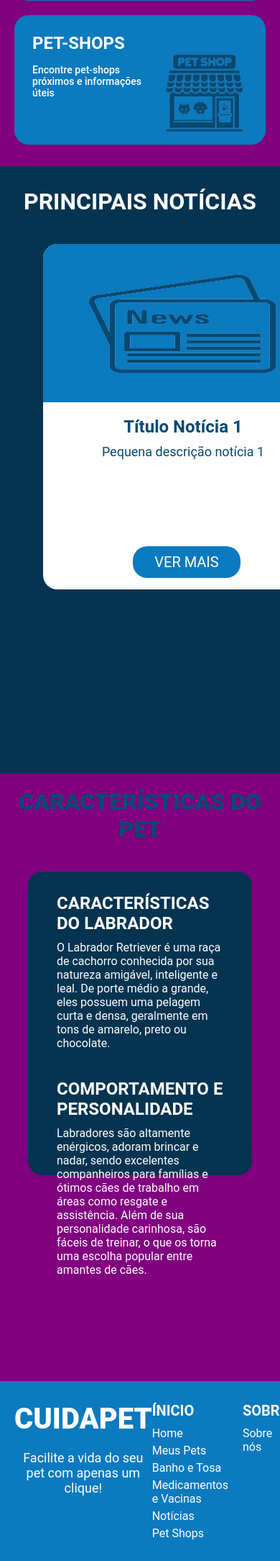
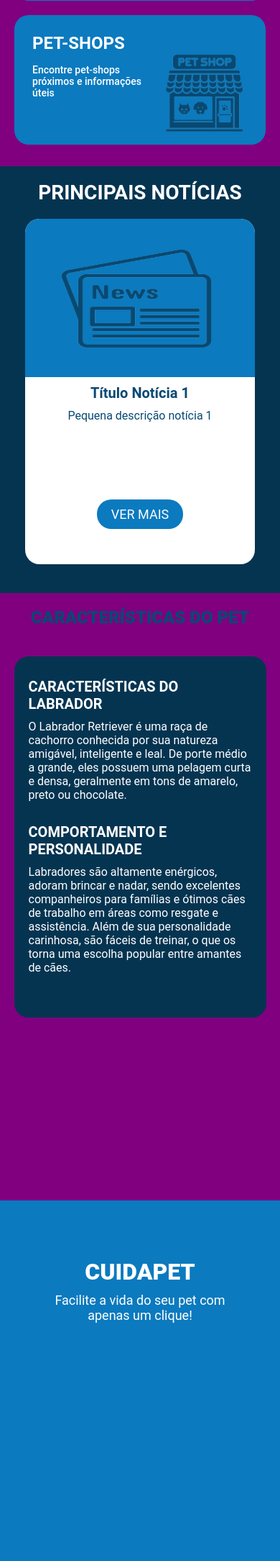
Before and after one commit to Welberth77/CuidaPet, a Python web app: template cuidapet/templates/pagina_principal/pagina_principal.html in a window 390 px wide. Shown: the part 1229-3398 px from the top of the page at 72% size. After the commit the page ends 3067 px from the top, so only its background shows below. Run offline with Jinja, Linux system fonts and the light colour scheme; the template is opened without the code that fills it, so the values that code supplies are empty.

Commit message:
media querie: página principal, tam: small

```diff
--- a/cuidapet/static/css/pages/principal.css
+++ b/cuidapet/static/css/pages/principal.css
@@ -221,7 +221,7 @@
 .caracteristicas-do-pet .caracteristicas {
     background-color: var(--bg-color-01);
     width: 80%;
-    height: 50%;
+    height: auto;
     margin-top: 40px;
     padding: 30px 40px;
     border-radius: 20px;
@@ -378,6 +378,130 @@
     .servicos-container .servico-item h3 {
         font-size: 24px;
     }
+
+
+    /* PRINCIPAIS NOTÍCIAS */
+
+    .principais-noticias {
+        height: auto;
+        padding: 20px;
+    }
+
+    /* TITULO */
+    .titulo-principais-noticias {
+        font-size: 28px;
+    }
+
+    /* CONTAINER */
+    .container-noticias {
+        display: flex;
+        flex-direction: row;
+        justify-content: space-evenly;
+        overflow-x: auto; /* Permite rolagem horizontal */
+        scroll-snap-type: x mandatory; /* Faz com que cada item "trave" no centro */
+        gap: 20px; /* Espaço entre as notícias */
+        padding: 20px; /* Reduz o padding para melhor adaptação */
+        width: 100%;
+    }
+
+    .container-noticias .noticia-item {
+        width: 320px;
+        height: 480px;
+        text-align: center;
+        scroll-snap-align: center; /* Centraliza ao deslizar */
+    }
+
+    .container-noticias .noticia-item .imagem {
+        width: 320px;
+        height: 220px;
+    }
+
+    .container-noticias .noticia-item .imagem img {
+        width: 320px;
+        height: 220px;
+        max-width: 320px;
+        max-height: 220px;
+    }
+
+    .container-noticias .noticia-item .titulo-e-descricao {
+        margin: 10px 0 0;
+        padding: 0 10px;
+        width: 100%;
+        text-align: center;
+    }
+
+    /* TITULO NOTICIA */
+    .container-noticias .noticia-item .titulo-e-descricao h2 {
+        font-size: 20px;
+    }
+
+    /* DESCRIÇÃO NOTICIA */
+    .container-noticias .noticia-item .titulo-e-descricao p {
+        font-size: 16px;
+    }
+
+    /* BOTÃO */
+    .container-noticias .noticia-item a {
+        font-size: 18px;
+        border-radius: 20px;
+        padding: 10px 20px;
+    }
+
+    /* CARACTERÍSTICAS DO PET */
+    .caracteristicas-do-pet h2 {
+        font-size: 24px;
+    }
+
+    .caracteristicas-do-pet .caracteristicas {
+        width: 90%;
+        height: auto;
+        margin-top: 40px;
+        padding: 30px 20px;
+    }
+
+    .caracteristicas-do-pet .caracteristicas h3 {
+        font-size: 20px;
+    }
+
+    .caracteristicas-do-pet .caracteristicas p {
+        font-size: 16px;
+        font-weight: 400;
+        text-align: start;
+        margin: 0;
+        padding: 10px 0 30px;
+    }
+
+    /* RODAPÉ */
+    .rodape .lista-rodape {
+        justify-content: center;
+    }
+
+    .rodape .lista-rodape .cuida-pet-rodape h3 {
+        font-size: 32px;
+    }
+
+    .rodape .lista-rodape .cuida-pet-rodape p {
+        margin: 10px 0 0;
+        max-width: 250px;
+        font-size: 18px;
+    }
+
+    .rodape .lista-rodape .inicio-rodape h3 {
+        display: none;
+    }
+
+    .rodape .lista-rodape .inicio-rodape ul {
+        display: none;
+    }
+
+    /*  */
+    .rodape .lista-rodape .sobre-rodape h3 {
+        display: none;
+    }
+
+    .rodape .lista-rodape .sobre-rodape ul {
+        display: none;
+    }
 }
 
 /* Small (S) - Celular no modo horizontal */
```
